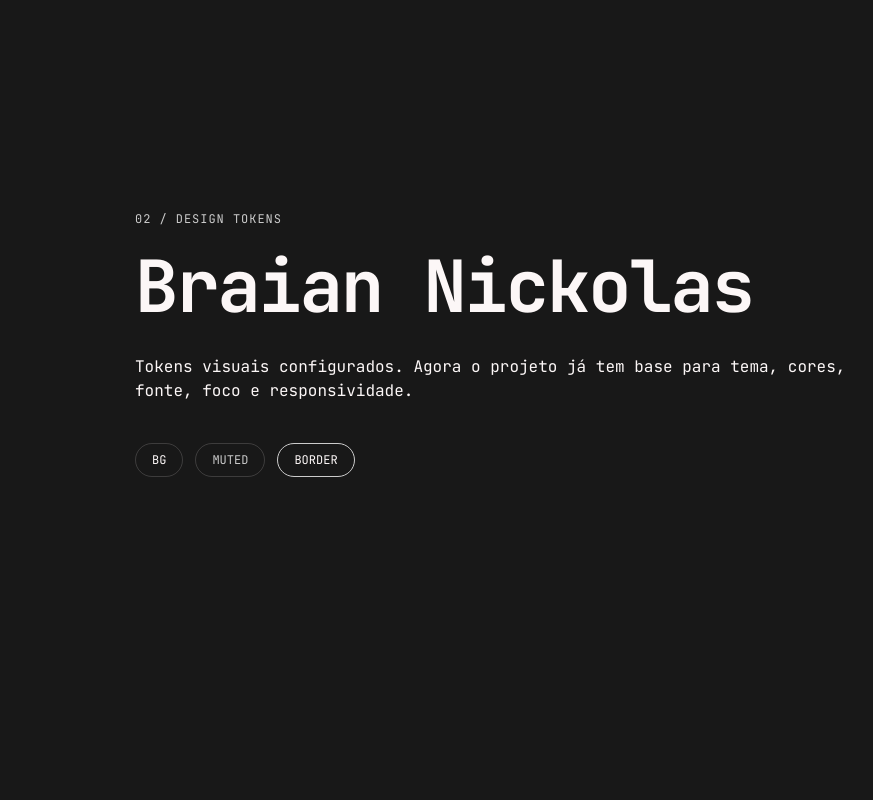
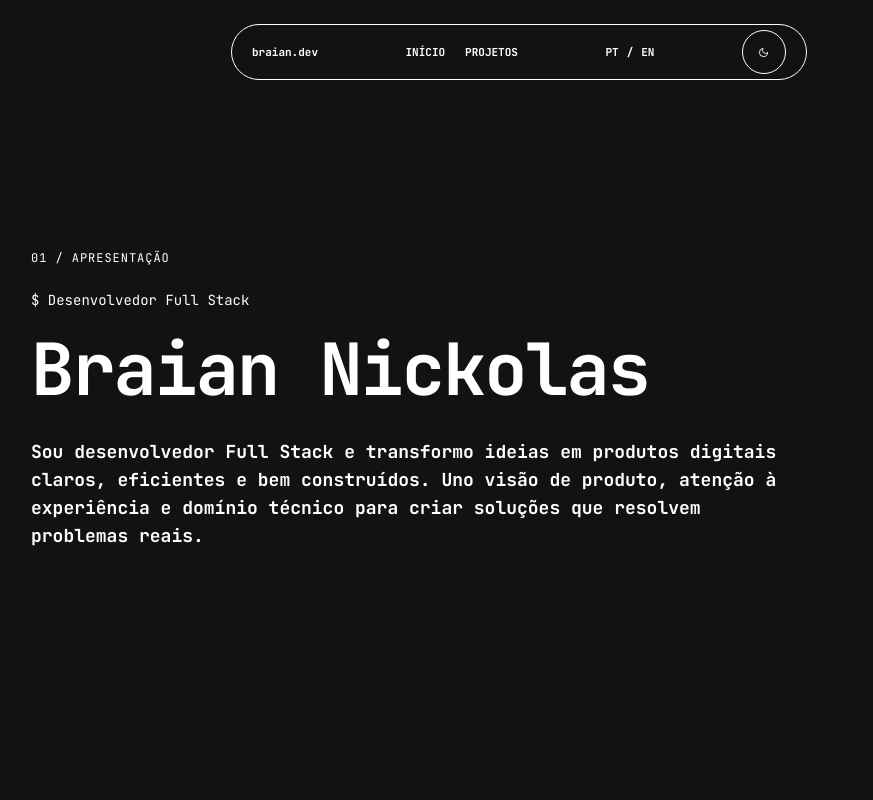
Before and after one commit to palhetabraian/Portfolio-Braian, a React (Vite) app: page / in a window 1280 px wide. Shown: the top 800 px of the page, without its empty margins (121-994 px from the left). Built offline with nearby package versions, Linux system fonts and the light colour scheme.

Commit message:
feat: cria header da página principal

```diff
--- a/src/App.tsx
+++ b/src/App.tsx
@@ -1,4 +1,5 @@
 import { PreviewComponents } from '@/pages/PreviewComponents';
+import { Header } from './components/Header/Header';
 
 export default function App() {
   if (window.location.pathname === '/components') {
@@ -6,32 +7,42 @@ export default function App() {
   }
 
   return (
-    <main className="theme-dark min-h-screen bg-bg px-6 py-16 font-mono text-text transition-colors duration-200 ease-portfolio">
-      <section className="mx-auto grid min-h-[70vh] max-w-5xl place-content-center">
+    <main className="min-h-screen bg-bg text-text">
+      <Header />
+
+      <section
+        className="mx-auto flex min-h-screen w-full max-w-5xl flex-col justify-center px-6 py-32"
+        id="inicio"
+      >
         <p className="mb-6 text-xs uppercase tracking-[0.08em] text-muted">
-          02 / Design tokens
+          01 / Apresentação
         </p>
+
+        <p className="mb-6 text-sm text-text">$ Desenvolvedor Full Stack</p>
 
         <h1 className="text-5xl font-bold tracking-[-2px] md:text-7xl">
           Braian Nickolas
         </h1>
 
-        <p className="mt-8 max-w-3xl text-sm leading-7 md:text-base">
-          Tokens visuais configurados. Agora o projeto já tem base para tema,
-          cores, fonte, foco e responsividade.
+        <p className="mt-8 max-w-3xl text-base font-bold leading-relaxed text-text md:text-lg">
+          Sou desenvolvedor Full Stack e transformo ideias em produtos digitais
+          claros, eficientes e bem construídos. Uno visão de produto, atenção à
+          experiência e domínio técnico para criar soluções que resolvem
+          problemas reais.
+        </p>
+      </section>
+
+      <section
+        className="mx-auto min-h-screen w-full max-w-5xl px-6 py-24"
+        id="projetos"
+      >
+        <p className="mb-6 text-xs uppercase tracking-[0.08em] text-muted">
+          02 / Projetos
         </p>
 
-        <div className="mt-10 flex flex-wrap gap-3">
-          <span className="rounded-full border border-border px-4 py-2 text-xs uppercase text-text">
-            bg
-          </span>
-          <span className="rounded-full border border-border px-4 py-2 text-xs uppercase text-muted">
-            muted
-          </span>
-          <span className="rounded-full border border-border-strong px-4 py-2 text-xs uppercase text-text">
-            border
-          </span>
-        </div>
+        <h2 className="text-4xl font-bold tracking-[-1px] md:text-5xl">
+          Projetos
+        </h2>
       </section>
     </main>
   );
--- /dev/null
+++ b/src/components/Header/Header.tsx
@@ -0,0 +1,47 @@
+import { ThemeToggle } from '../ThemeToggle/ThemeToggle';
+import { profile } from '@/data/portfolio';
+
+export function Header() {
+  return (
+    <header className="fixed left-1/2 top-6 z-50 w-[calc(100%-2rem)] max-w-xl -translate-x-1/2">
+      <nav
+        aria-label="Navegação principal"
+        className="flex min-h-14 items-center justify-between gap-4 rounded-full border border-border bg-surface/90 px-5 text-[11px] font-bold uppercase text-text shadow-sm backdrop-blur"
+      >
+        <a href="#inicio" className="normal-case tracking-normal no-underline">
+          {profile.brand}
+        </a>
+
+        <span className="h-5 w-px bg-border" aria-hidden="true" />
+
+        <div className="flex items-center gap-5">
+          <a
+            href="#inicio"
+            className="no-underline transition hover:text-muted"
+          >
+            Início
+          </a>
+          <a
+            href="#projetos"
+            className="no-underline transition hover:text-muted"
+          >
+            Projetos
+          </a>
+        </div>
+
+        <span className="h-5 w-px bg-border" aria-hidden="true" />
+
+        <div className="flex items-center gap-2">
+          <span className="text-text">PT</span>
+          <span className="text-muted" aria-hidden="true">
+            /
+          </span>
+          <span className="text-muted">EN</span>
+        </div>
+
+        <span className="h-5 w-px bg-border" aria-hidden="true" />
+        <ThemeToggle />
+      </nav>
+    </header>
+  );
+}
--- a/src/pages/PreviewComponents.tsx
+++ b/src/pages/PreviewComponents.tsx
@@ -4,6 +4,7 @@ import { TechTag } from '@/components/TechTag/TechTag';
 import { ProjectCard } from '@/components/ProjectCard/ProjectCard';
 import { socialLinks, stackItems } from '@/data/portfolio';
 import { ThemeToggle } from '@/components/ThemeToggle/ThemeToggle';
+import { Header } from '@/components/Header/Header';
 
 export function PreviewComponents() {
   return (
@@ -101,6 +102,18 @@ export function PreviewComponents() {
         </h2>
 
         <ThemeToggle />
+
+        <section className="border-t border-border pt-8">
+          <p className="mb-3 text-xs uppercase tracking-[0.08em] text-muted">
+            Componente
+          </p>
+
+          <h2 className="mb-6 text-2xl font-bold tracking-[-1px]">Header</h2>
+
+          <div className="relative min-h-32 overflow-hidden rounded-2xl border border-border bg-bg">
+            <Header />
+          </div>
+        </section>
       </section>
     </main>
   );
```
